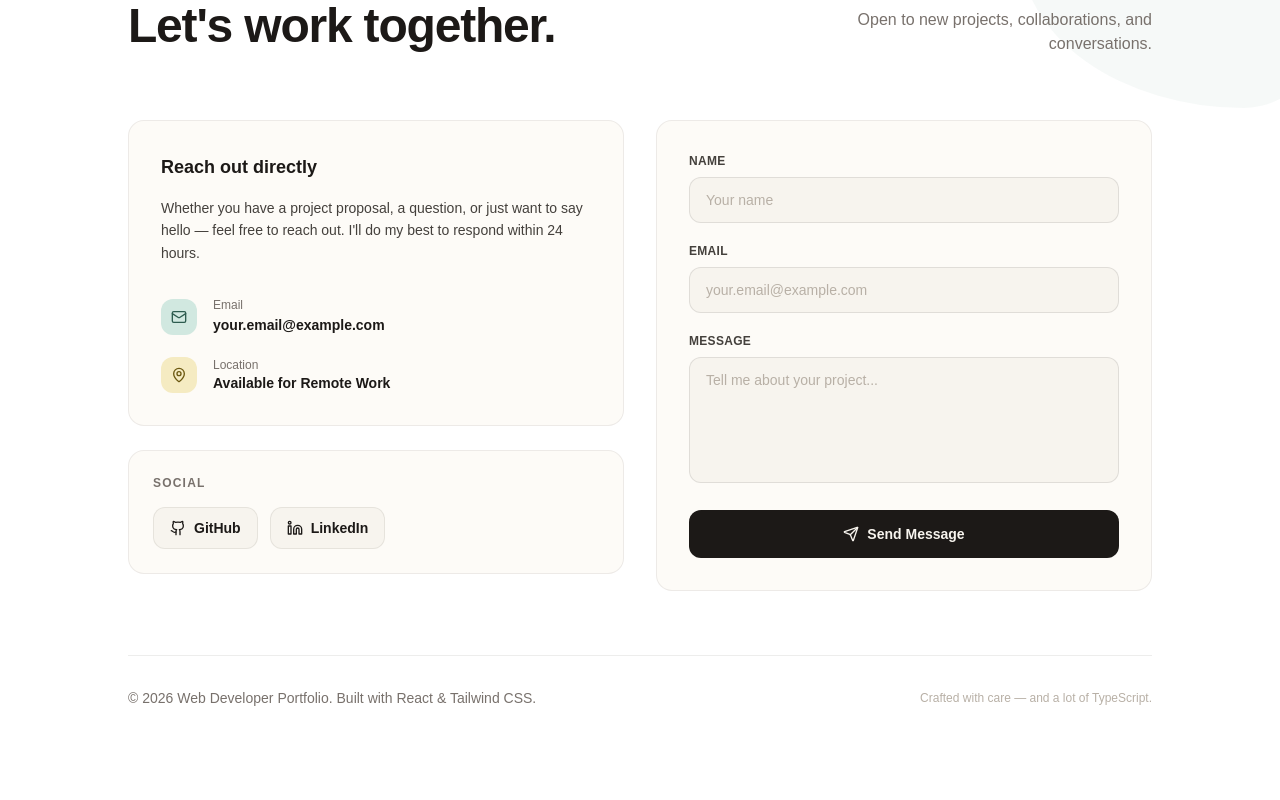
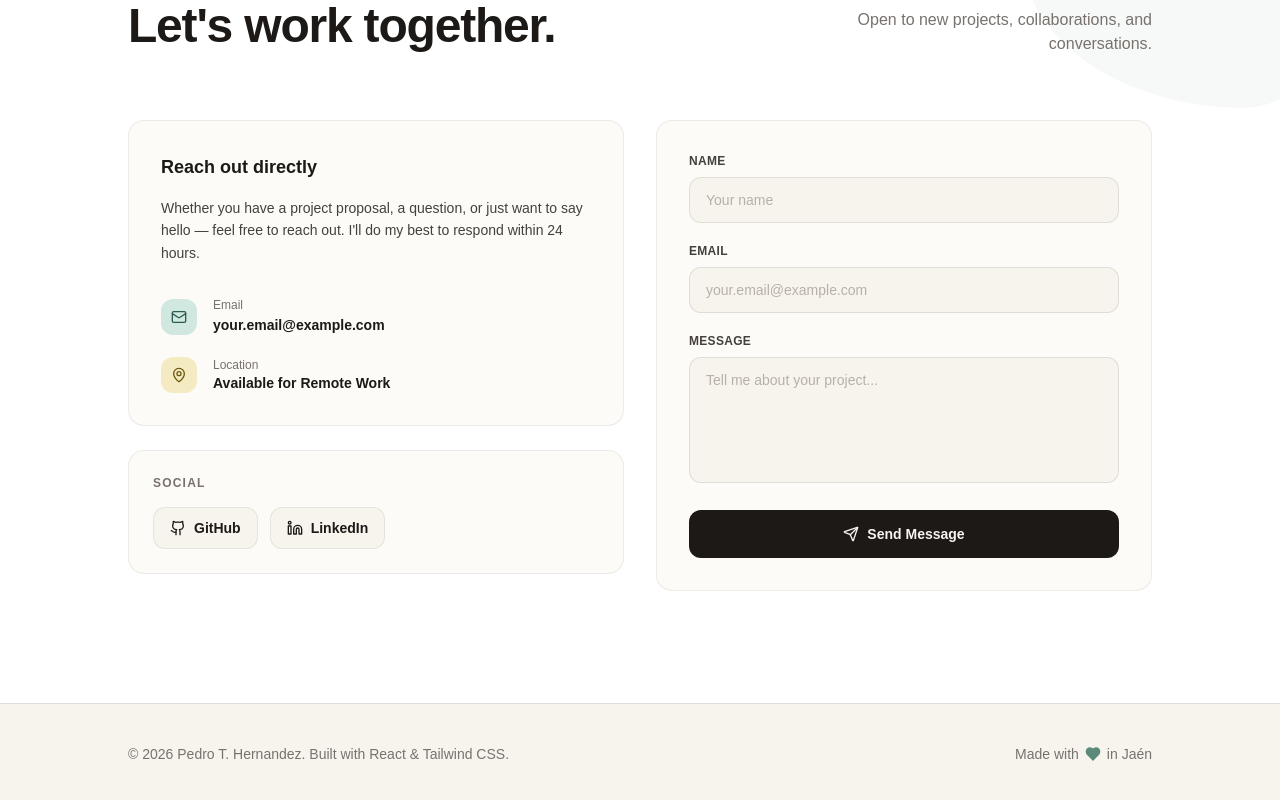
Before and after one commit to TommyHernandez/pthernandez-web-v3, a Next.js app: page / in a window 1280 px wide. Shown: the part 8628-9428 px from the top of the page. Built offline with nearby package versions, Linux system fonts and the light colour scheme.

Commit message:
feat: Reintroduce Footer component and enhance its layout with new styling and icons

```diff
--- a/app/components/Contact.tsx
+++ b/app/components/Contact.tsx
@@ -7,7 +7,6 @@ import {
   LuLinkedin as Linkedin,
 } from "react-icons/lu";
 import { useState } from "react";
-import { Footer } from "./Footer";
 
 export function Contact() {
   const [formData, setFormData] = useState({
@@ -190,8 +189,6 @@ export function Contact() {
             </form>
           </div>
         </div>
-
-        <Footer />
       </div>
     </section>
   );
--- a/app/components/Footer.tsx
+++ b/app/components/Footer.tsx
@@ -1,15 +1,22 @@
-"use client";
+import { LuHeart as Heart } from "react-icons/lu";
 
 export function Footer() {
   return (
-    <div className="mt-16 pt-8 border-t border-ink/8 flex flex-col md:flex-row items-center justify-between gap-4">
-      <p className="text-sm text-subtle font-light">
-        © {new Date().getFullYear()} Web Developer Portfolio. Built with React &
-        Tailwind CSS.
-      </p>
-      <p className="text-xs text-placeholder font-light">
-        Crafted with care — and a lot of TypeScript.
-      </p>
-    </div>
+    <footer className="bg-background border-t border-ink/10 px-6 py-10">
+      <div className="max-w-5xl mx-auto flex flex-col md:flex-row items-center justify-between gap-4">
+        <p className="text-sm text-subtle font-light">
+          © {new Date().getFullYear()} Pedro T. Hernandez. Built with React &
+          Tailwind CSS.
+        </p>
+        <p className="inline-flex items-center gap-1.5 text-sm text-subtle font-light">
+          Made with
+          <Heart
+            className="w-4 h-4 text-teal fill-teal"
+            aria-label="love"
+          />
+          in Jaén
+        </p>
+      </div>
+    </footer>
   );
 }
--- a/app/page.tsx
+++ b/app/page.tsx
@@ -2,6 +2,7 @@ import { About } from "./components/About";
 import { BookRecommendations } from "./components/BookRecommendations";
 import { Contact } from "./components/Contact";
 import { Experience } from "./components/Experience";
+import { Footer } from "./components/Footer";
 import { Hero } from "./components/Hero";
 import { Skills } from "./components/Skills";
 
@@ -14,6 +15,7 @@ export default function Home() {
       <Experience />
       <BookRecommendations />
       <Contact />
+      <Footer />
     </section>
   );
 }
```
